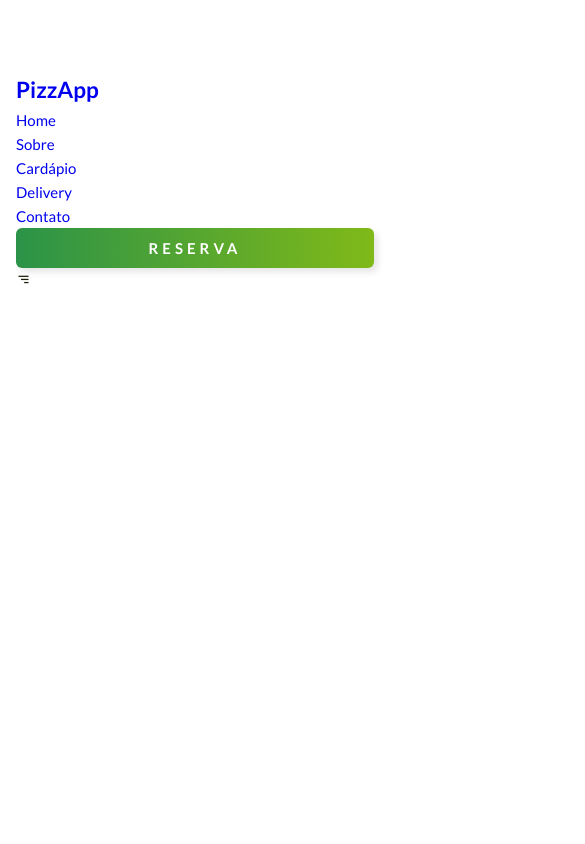
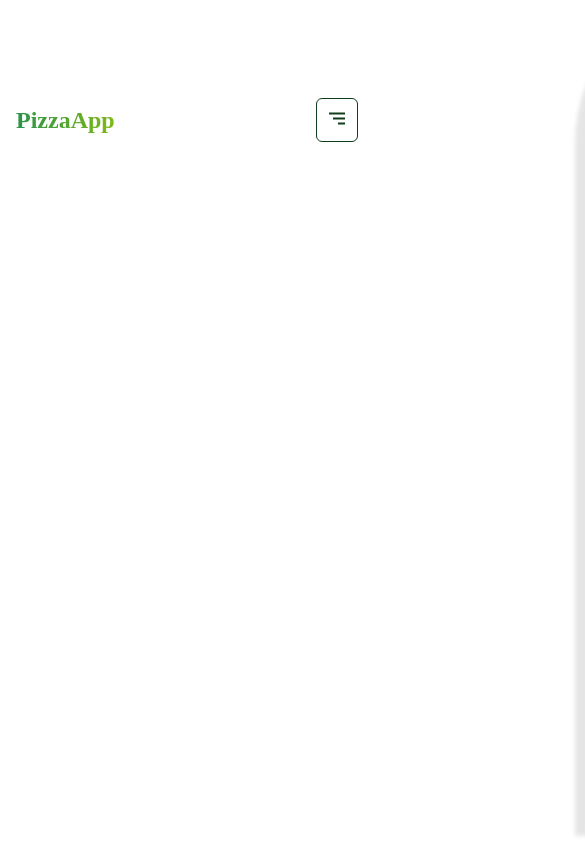
Before and after one commit to loudias88/projeto-pizza-app, a plain HTML site: page index.html in a window 390 px wide. Shown: the top 844 px of the page, 585 px wide, since content can reach past the window. Drawn offline with nearby package versions, Linux system fonts and the light colour scheme; a web font is replaced by a local one.

Commit message:
Adcionando parte do nav no css

```diff
--- a/assets/css/style.css
+++ b/assets/css/style.css
@@ -1,5 +1,5 @@
 /* GOOGLE FONTS */
-@import url('https://fonts.googleapis.com/css2?family=Italiana&family=Lato:wght@300;400;700&display=swap');
+@import url("https://fonts.googleapis.com/css2?family=Italiana&family=Lato:wght@300;400;700&display=swap");
 
 /* VAR CSS */
 :root {
@@ -16,7 +16,7 @@
 
   /* FONT  AND TYPOGRAPHY */
   --body-font: "Lato", sans-serif;
-    --font-logo: 'Italiana', serif;
+  --font-logo: "Italiana", serif;
   --big-font-size: 2rem;
   --h1-font-size: 1.5rem;
   --h2-font-size: 1.25rem;
@@ -132,7 +132,7 @@ img {
 /* BUTTONS */
 .btn {
   width: 100%;
-    background: linear-gradient(to right, #2B9348 0%, #80B918 100%);
+  background: linear-gradient(to right, #2b9348 0%, #80b918 100%);
   border: none;
   outline: none;
   box-shadow: 4px 4px 6px rgba(0, 0, 0, 0.1);
@@ -155,7 +155,7 @@ img {
 
 .btn-outline {
   width: 100%;
-    background-color:transparent;
+  background-color: transparent;
   border: 1px solid var(--first-color);
   color: var(--first-color);
   box-shadow: 4px 4px 6px rgba(0, 0, 0, 0.1);
@@ -178,3 +178,86 @@ img {
 }
 
 /* Nav */
+.nav{
+    max-width: 1024px;
+    height: var(--header-height);
+    display: flex;
+    justify-content: space-between;
+    align-items: center;
+    padding: 3rem 0;
+}
+
+@media (max-width: 960px){
+    .nav__menu {
+        position: absolute;
+        top: 0;
+        right: -100%;
+        width: 50%;
+        height: 100vh;
+        text-align: right;
+        padding: 0 2rem;
+        background-color: var(--container-color);
+        border-radius: 150px 0 0 0;
+        box-shadow: -10px -8px 4px rgba(0, 0, 0, 0.1);
+        z-index: var(--z-tooltip);
+        transition: 0.4s;
+    }
+
+    .nav__menu .logo{
+        padding-left: 4rem;
+    }
+
+    .nav__menu .nav__item {
+        margin-bottom: var(--mb-2);
+    }
+
+    .nav__menu .nav__item:first-child {
+        margin-top: 8rem;
+    }
+
+    .show-menu {
+        right: 0;
+    }
+}
+
+.logo{
+    font-family: var(--font-logo);
+    font-size: var(--h1-font-size);
+    padding-top: 3rem;
+    background: linear-gradient(to right, #2B9348 0%, #80B918 100%);
+    background-clip: text;
+    -webkit-background-clip: text;
+    -webkit-text-fill-color: transparent;
+}
+
+.nav__item .btn{
+    font-size: var(--small-font-size);
+    padding: .3rem 1rem;
+}
+
+.nav__link {
+    font-size: var(--h3-font-size);
+    font-weight: var(--font-bold);
+    color: var(--first-color);
+}
+
+.nav__link:hover, .active-link {
+    padding-bottom: var(--mb-1);
+    border-bottom: 1px solid var(--first-color);
+}
+
+.nav__toggle{
+    font-size:var(--h1-font-size);
+    color: var(--first-color);
+    padding: 0.1rem 0.5rem;
+    border: 1px solid var(--first-color);
+    margin-right: 1rem;
+    border-radius: 6px;
+    z-index: var(--Z-fixed);
+}
+
+.nav__toggle:hover {
+    background-color: var(--first-color);
+    color: var(--light-color);
+
+/*
--- a/index.html
+++ b/index.html
@@ -1,6 +1,5 @@
 <!DOCTYPE html>
 <html lang="pt-br">
-
   <head>
     <meta charset="UTF-8" />
     <meta http-equiv="X-UA-Compatible" content="IE=edge" />
@@ -9,19 +8,20 @@
 
     <link rel="shortcut icon" href="/img/pizza-solid.png" type="image/x-icon" />
     <!-- Box Icons -->
-    <link href="https://unpkg.com/boxicons@2.1.4/css/boxicons.min.css"rel="stylesheet"/>
+    <link
+      href="https://unpkg.com/boxicons@2.1.4/css/boxicons.min.css"
+      rel="stylesheet"
+    />
     <!-- CSS Custom -->
     <link rel="stylesheet" href="/assets/css/style.css" />
   </head>
 
   <body>
-
     <!-- Header -->
     <header class="header" id="header">
-
-      <!--Nav-->
+      <!-- Nav -->
       <nav class="nav bd-container">
-          <h1><a href="#" class="logo">PizzApp</a></h1>
+        <h1><a href="#" class="logo">PizzaApp</a></h1>
 
         <div class="nav__menu" id="nav-menu">
           <ul class="nav__list">
@@ -33,15 +33,21 @@
             <li class="nav__item"><a href="#" class="btn">RESERVA</a></li>
           </ul>
         </div>
+
+        <!-- Menu Toggle -->
         <div class="nav__toggle" id="nav-toggle">
-                <i class='bx bx-menu-alt-right' id="nav-toggle"></i>
+          <i class="bx bx-menu-alt-right" id="nav-toggle"></i>
         </div>
       </nav>
     </header>
 
+    <!-- Main -->
+    <main>
+      <!-- Home -->
+
+    </main>
 
     <!-- JavaScript -->
     <script src="/assets/js/script.js"></script>
-
   </body>
 </html>
```
Lines whose indentation alone changed are shown as unchanged.
